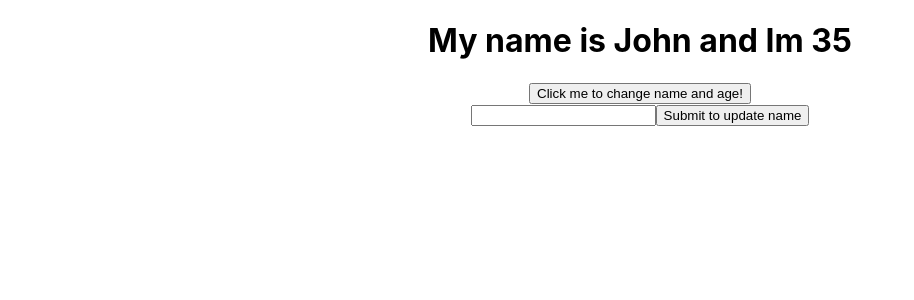
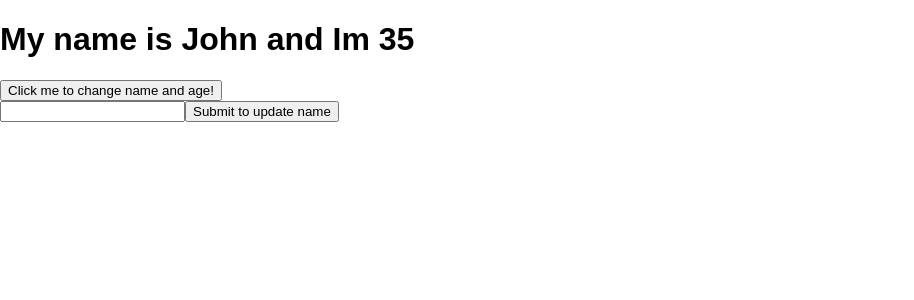
Before and after one commit to tomaszpach/redux-boilerplate, a React (Create React App) app: page / in a window 1280 px wide. Shown: the top 300 px of the page, without its empty margins (0-914 px from the left). Built offline with nearby package versions, Linux system fonts and the light colour scheme.

Commit message:
remove unused parts

```diff
--- a/src/App.css
+++ /dev/null
@@ -1,32 +0,0 @@
-.App {
-  text-align: center;
-}
-
-.App-logo {
-  animation: App-logo-spin infinite 20s linear;
-  height: 40vmin;
-}
-
-.App-header {
-  background-color: #282c34;
-  min-height: 100vh;
-  display: flex;
-  flex-direction: column;
-  align-items: center;
-  justify-content: center;
-  font-size: calc(10px + 2vmin);
-  color: white;
-}
-
-.App-link {
-  color: #61dafb;
-}
-
-@keyframes App-logo-spin {
-  from {
-    transform: rotate(0deg);
-  }
-  to {
-    transform: rotate(360deg);
-  }
-}
--- a/src/App.js
+++ b/src/App.js
@@ -1,5 +1,4 @@
 import React, {Component} from 'react';
-import './App.css';
 
 class App extends Component {
     state = {
--- a/src/index.css
+++ b/src/index.css
@@ -1,14 +1,5 @@
 body {
-  margin: 0;
-  padding: 0;
-  font-family: -apple-system, BlinkMacSystemFont, "Segoe UI", "Roboto", "Oxygen",
-    "Ubuntu", "Cantarell", "Fira Sans", "Droid Sans", "Helvetica Neue",
-    sans-serif;
-  -webkit-font-smoothing: antialiased;
-  -moz-osx-font-smoothing: grayscale;
+    margin: 0;
+    padding: 0;
+    font-family: sans-serif;
 }
-
-code {
-  font-family: source-code-pro, Menlo, Monaco, Consolas, "Courier New",
-    monospace;
-}
```
Also changed, not shown: src/logo.svg (deleted), 1 other file (tests, documents, lock files or other folders).
